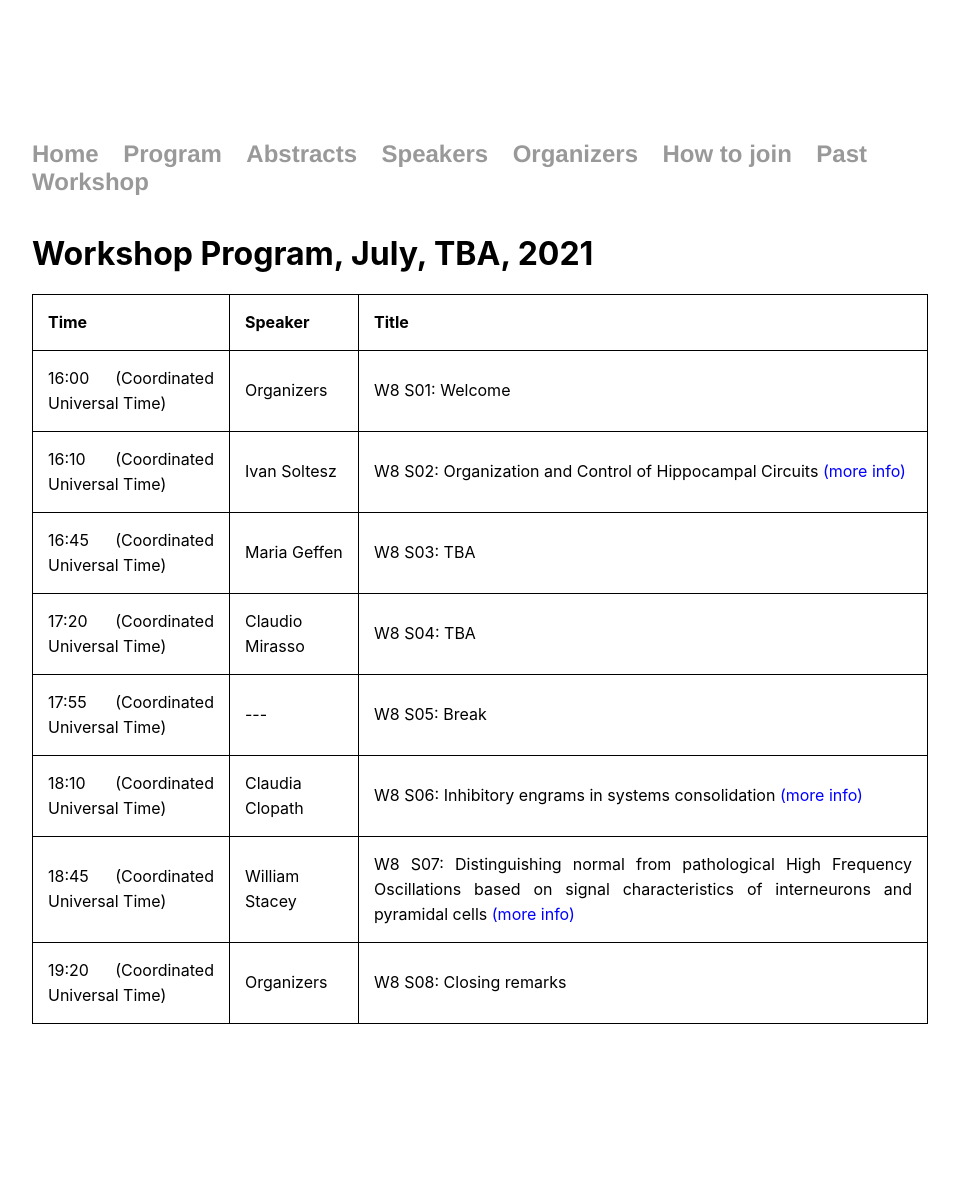
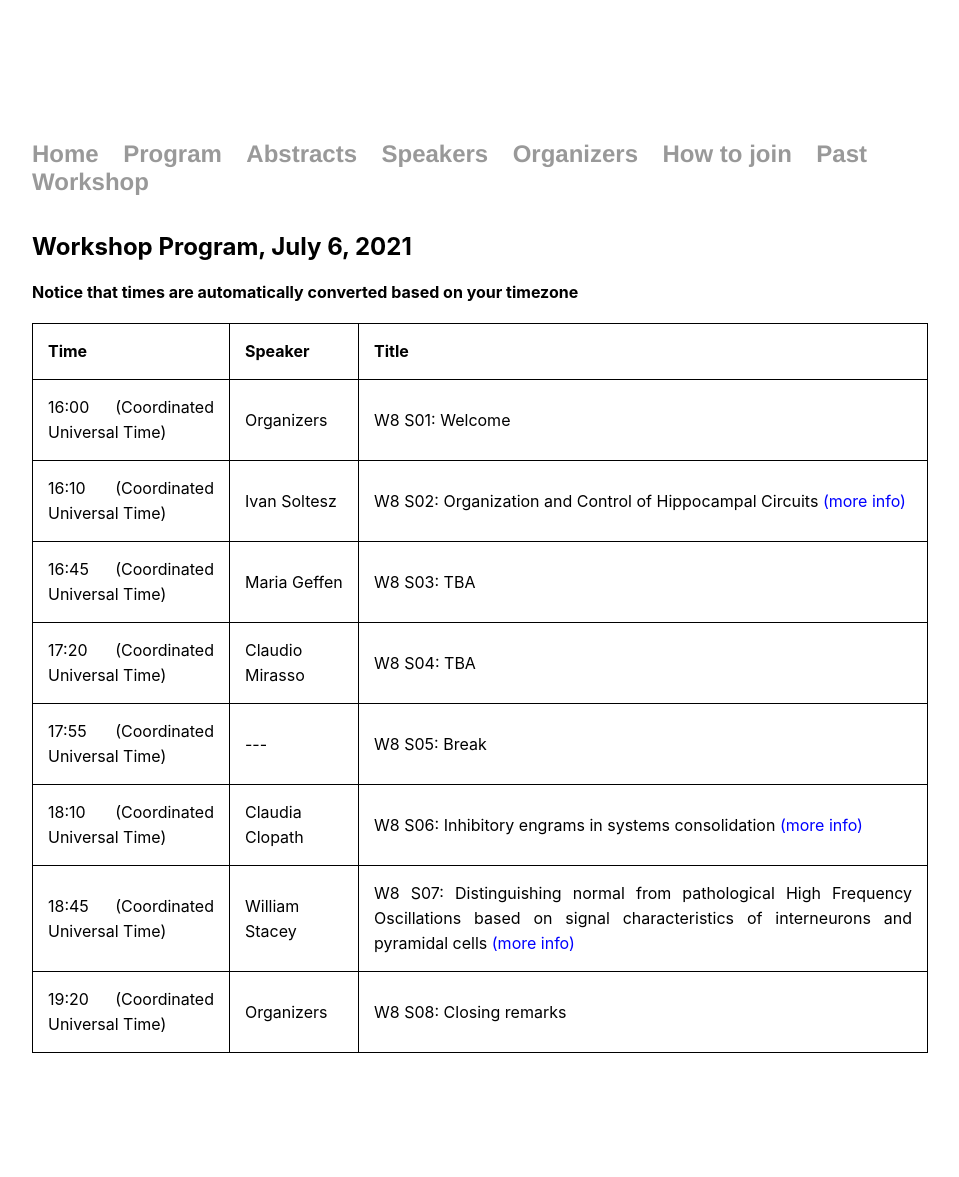
Before and after one commit to spirosChv/ocns2021interneurons, a Jekyll site: the page built from program/index.html, in a window 1280 px wide. Shown: the whole page, without its empty margins (160-1119 px from the left). Built offline with Jekyll 4.4.1, drawn with Linux system fonts in a browser that asks for light colours; before the commit the page ends 1148 px from its top, so only the background shows below that.

Commit message:
Update index.html

```diff
--- a/program/index.html
+++ b/program/index.html
@@ -19,7 +19,8 @@ title: Workshop Program
         tab2 { padding-left: 8em; }
     </style>
 
-    <h1> Workshop Program, July, TBA,  2021</h1>
+	<h2> Workshop Program, July 6,  2021</h2>
+	<h4> Notice that times are automatically converted based on your timezone</h4>
 
 <p id="local"></p>
 
```
